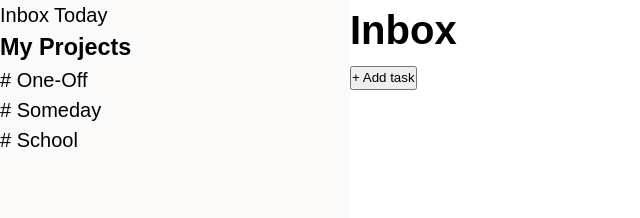
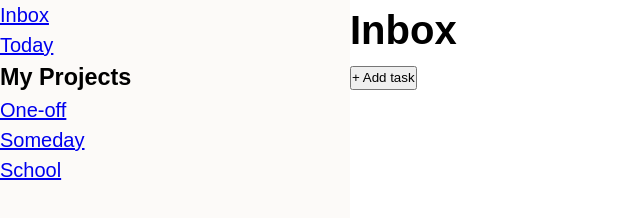
Before and after one commit to oskarnurm/todo-list, a website built with webpack: page src/index.html in a window 1280 px wide. Shown: the whole page, without its empty margins (0-640 px from the left). Built offline with nearby package versions, Linux system fonts and the light colour scheme.

Commit message:
feat(UI): change nav elements to list items

```diff
--- a/src/index.html
+++ b/src/index.html
@@ -4,20 +4,24 @@
     <meta charset="UTF-8" />
     <meta name="viewport" content="width=device-width, initial-scale=1" />
     <title>Todo</title>
-    <link rel="stylesheet" />
   </head>
   <body>
     <div class="todo">
       <aside class="sidebar">
-        <div class="nav">Inbox Today</div>
-        <div class="projects">
+        <nav class="today-inbox">
+          <ul>
+            <li><a href="/Inbox">Inbox</a></li>
+            <li><a href="/Today">Today</a></li>
+          </ul>
+        </nav>
+        <nav class="projects">
           <h3>My Projects</h3>
           <ul>
-            <li># One-Off</li>
-            <li># Someday</li>
-            <li># School</li>
+            <li><a href="#">One-off</a></li>
+            <li><a href="#">Someday</a></li>
+            <li><a href="#">School</a></li>
           </ul>
-        </div>
+        </nav>
       </aside>
       <main class="main">
         <h1>Inbox</h1>
```
